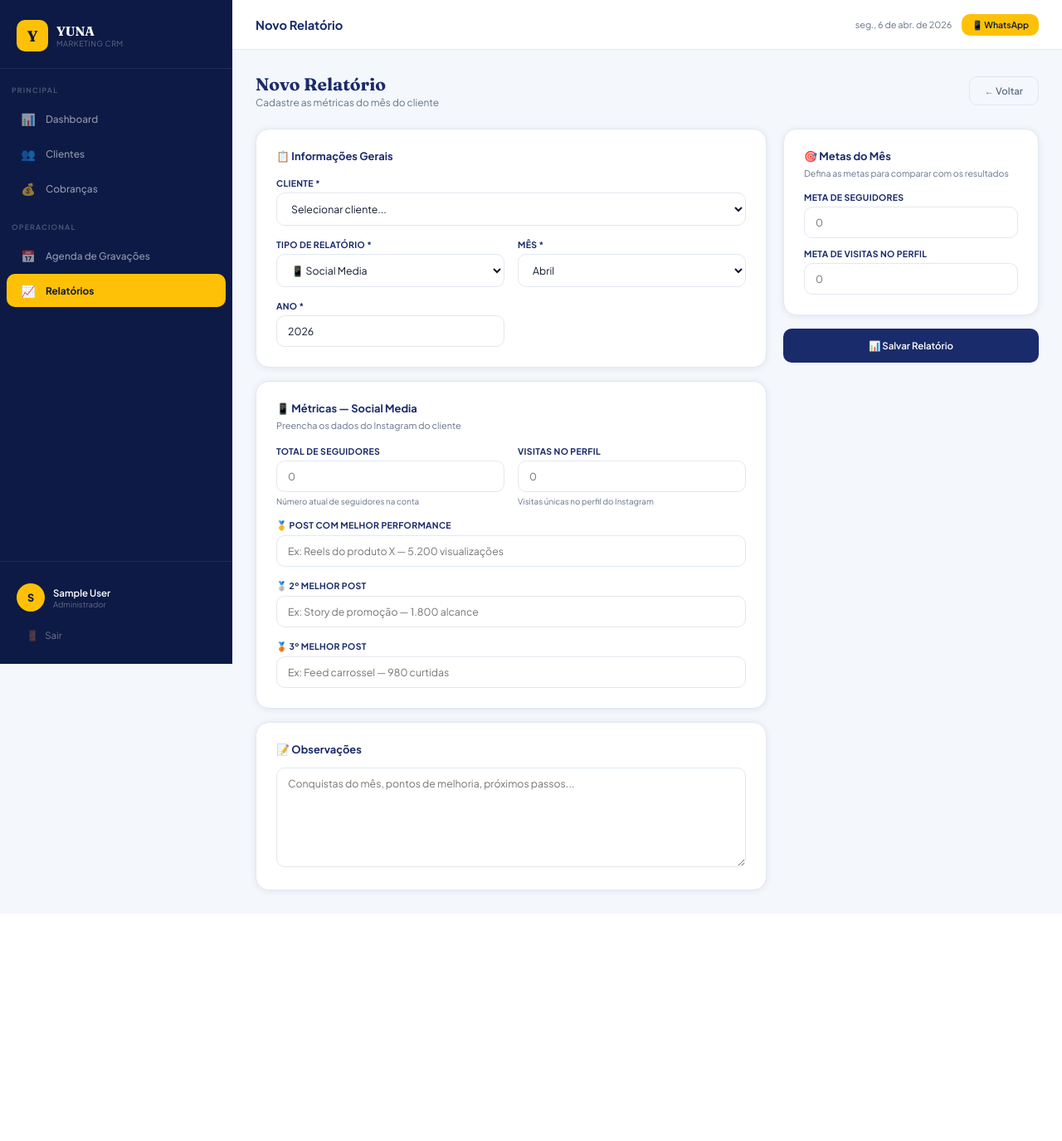
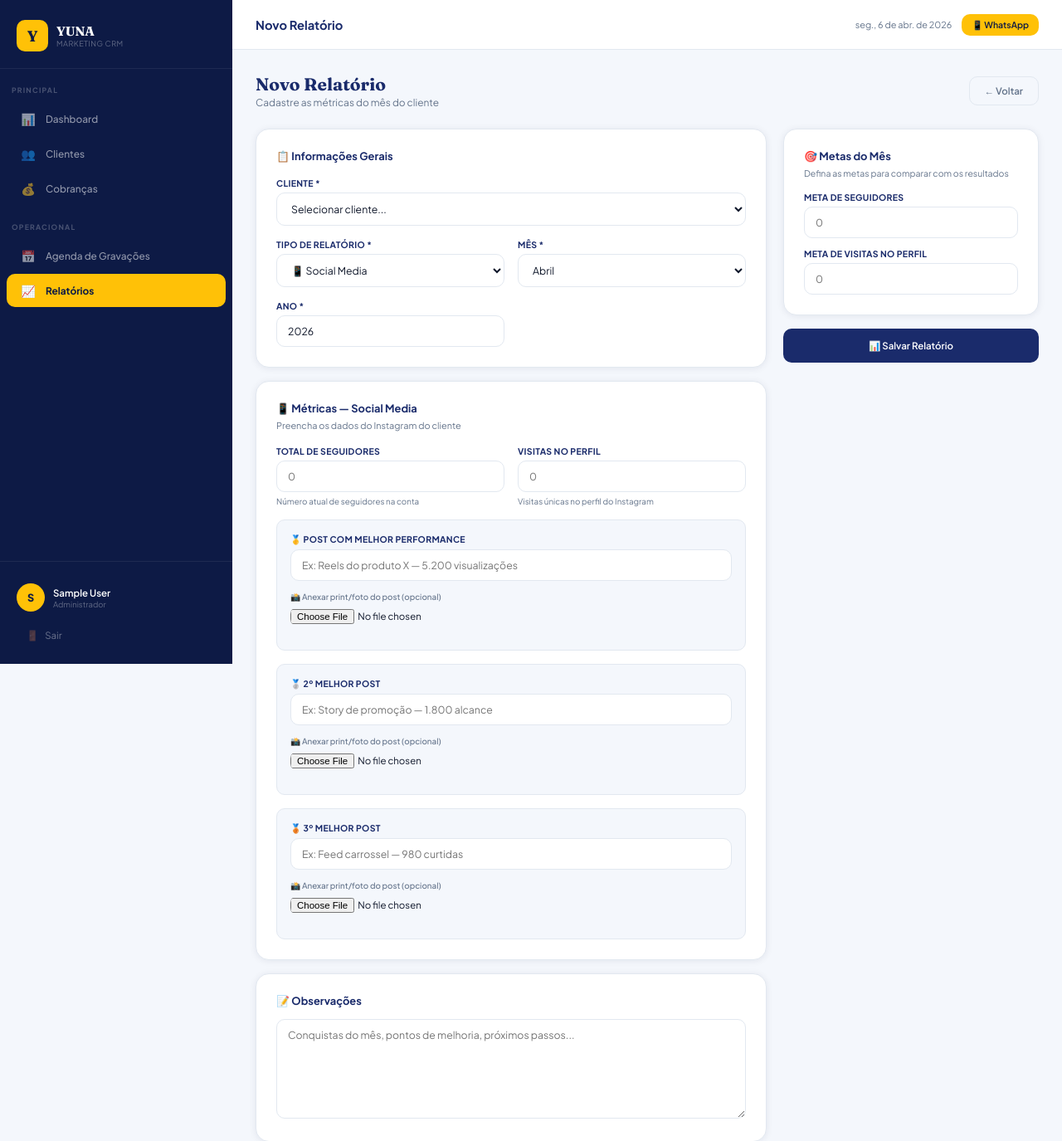
Before and after one commit to agenciayunaoficial-beep/crmyuna, a Flask app: page /reports/new in a window 1280 px wide. Shown: the top 1375 px of the page at 83% size. Before the commit the page ends 1080 px from the top, so only its background shows below. Run offline with Flask 3, Linux system fonts and the light colour scheme; the visitor is signed in with stand-in values (Sample User, id 1); data that the repository does not hold is empty.

Commit message:
Update report_form.html

```diff
--- a/templates/report_form.html
+++ b/templates/report_form.html
@@ -7,7 +7,7 @@
   <a href="{{ url_for('reports') }}" class="btn btn-ghost">← Voltar</a>
 </div>
 
-<form method="POST">
+<form method="POST" enctype="multipart/form-data">
   <div style="display:grid;grid-template-columns:2fr 1fr;gap:20px;align-items:start">
     <div>
       <!-- BASIC INFO -->
@@ -60,17 +60,26 @@
             <input type="number" name="profile_visits" placeholder="0" min="0"/>
             <span class="form-hint">Visitas únicas no perfil do Instagram</span>
           </div>
-          <div class="form-group full">
+          <div class="form-group full" style="background:var(--gl);border-radius:var(--r);padding:16px;border:1.5px solid var(--bd)">
             <label>🥇 Post com Melhor Performance</label>
-            <input type="text" name="top_post1" placeholder="Ex: Reels do produto X — 5.200 visualizações"/>
+            <input type="text" name="top_post1" placeholder="Ex: Reels do produto X — 5.200 visualizações" style="margin-bottom:8px"/>
+            <label style="font-size:.7rem;color:var(--gr);text-transform:none;letter-spacing:0;font-weight:500">📸 Anexar print/foto do post (opcional)</label>
+            <input type="file" name="img_post1" accept="image/*" style="border:none;background:none;padding:4px 0;font-size:.82rem"/>
+            <div id="prev1" style="margin-top:6px"></div>
           </div>
-          <div class="form-group full">
+          <div class="form-group full" style="background:var(--gl);border-radius:var(--r);padding:16px;border:1.5px solid var(--bd)">
             <label>🥈 2º Melhor Post</label>
-            <input type="text" name="top_post2" placeholder="Ex: Story de promoção — 1.800 alcance"/>
+            <input type="text" name="top_post2" placeholder="Ex: Story de promoção — 1.800 alcance" style="margin-bottom:8px"/>
+            <label style="font-size:.7rem;color:var(--gr);text-transform:none;letter-spacing:0;font-weight:500">📸 Anexar print/foto do post (opcional)</label>
+            <input type="file" name="img_post2" accept="image/*" style="border:none;background:none;padding:4px 0;font-size:.82rem"/>
+            <div id="prev2" style="margin-top:6px"></div>
           </div>
-          <div class="form-group full">
+          <div class="form-group full" style="background:var(--gl);border-radius:var(--r);padding:16px;border:1.5px solid var(--bd)">
             <label>🥉 3º Melhor Post</label>
-            <input type="text" name="top_post3" placeholder="Ex: Feed carrossel — 980 curtidas"/>
+            <input type="text" name="top_post3" placeholder="Ex: Feed carrossel — 980 curtidas" style="margin-bottom:8px"/>
+            <label style="font-size:.7rem;color:var(--gr);text-transform:none;letter-spacing:0;font-weight:500">📸 Anexar print/foto do post (opcional)</label>
+            <input type="file" name="img_post3" accept="image/*" style="border:none;background:none;padding:4px 0;font-size:.82rem"/>
+            <div id="prev3" style="margin-top:6px"></div>
           </div>
         </div>
       </div>
@@ -180,6 +189,22 @@ function setType(type){
 
 document.getElementById('plan_type_sel').addEventListener('change', function(){setType(this.value)});
 </script>
+<script>
+// Image preview on file select
+[1,2,3].forEach(n => {
+  const inp = document.querySelector(`input[name="img_post${n}"]`);
+  const prev = document.getElementById(`prev${n}`);
+  if(inp) inp.addEventListener('change', function(){
+    prev.innerHTML = '';
+    if(this.files && this.files[0]){
+      const img = document.createElement('img');
+      img.src = URL.createObjectURL(this.files[0]);
+      img.style = 'max-height:140px;border-radius:8px;object-fit:cover;border:2px solid var(--y)';
+      prev.appendChild(img);
+    }
+  });
+});
+</script>
 {% endblock %}
 {% block scripts %}
 <script>
```
